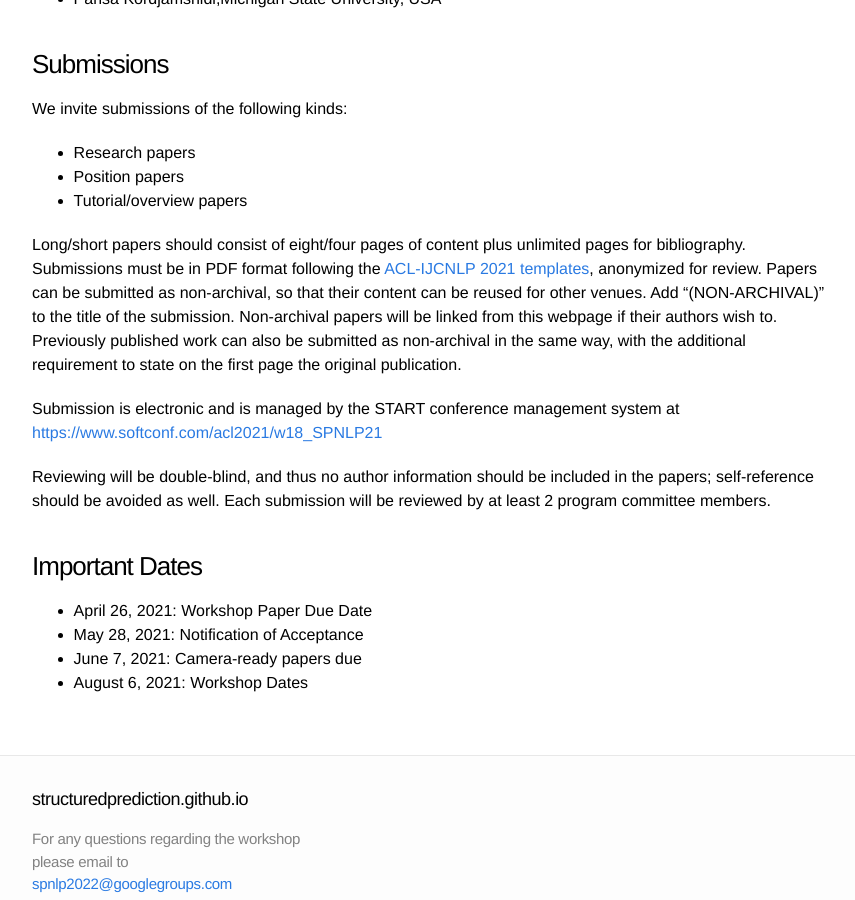
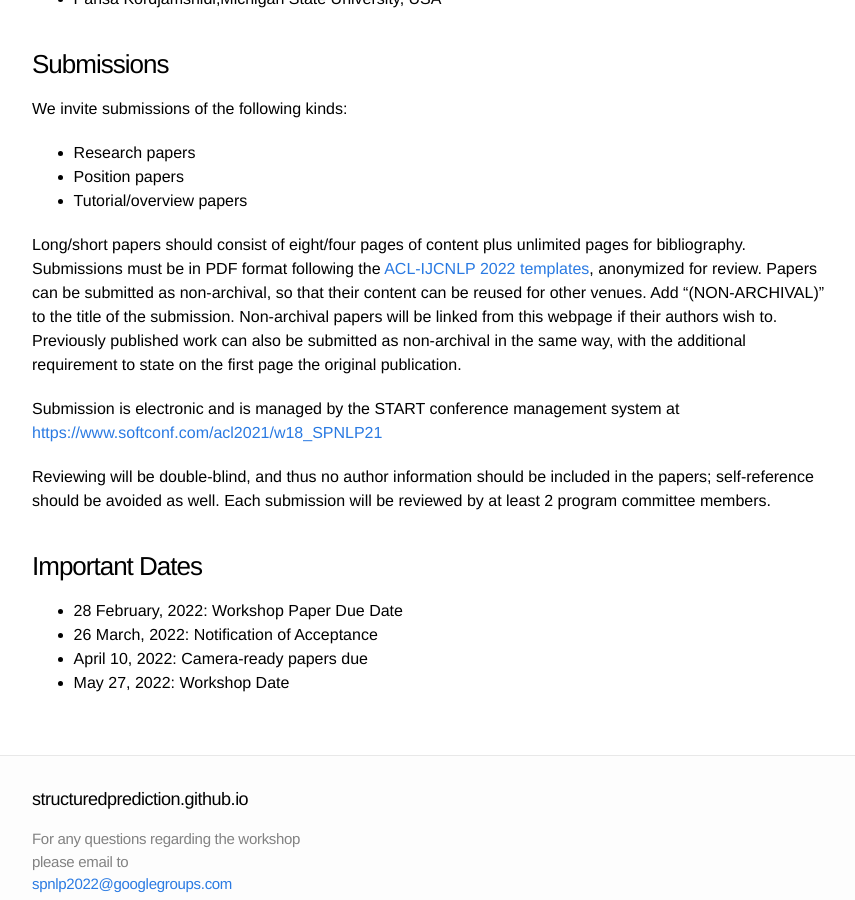
Before and after one commit to structuredprediction/structuredprediction.github.io, a Jekyll site: the page built from SPNLP22/1_cfp.md, in a window 1280 px wide and 900 px high, scrolled down 2138 px. Shown: the whole window, without its empty margins (208-1063 px from the left). Built offline with Jekyll 4.4.1, drawn with Linux system fonts in a browser that asks for light colours.

Commit message:
Update 1_cfp.md

```diff
--- a/SPNLP22/1_cfp.md
+++ b/SPNLP22/1_cfp.md
@@ -78,7 +78,7 @@ We invite submissions of the following kinds:
 *  Position papers
 *  Tutorial/overview papers
 
-Long/short papers should consist of eight/four pages of content plus unlimited pages for bibliography. Submissions must be in PDF format following the [ACL-IJCNLP 2021 templates](https://2021.aclweb.org/calls/papers/#submissions), anonymized for review. Papers can be submitted as non-archival, so that their content can be reused for other venues. Add "(NON-ARCHIVAL)" to the title of the submission. Non-archival papers will be linked from this webpage if their authors wish to. Previously published work can also be submitted as non-archival in the same way, with the additional requirement to state on the first page the original publication.
+Long/short papers should consist of eight/four pages of content plus unlimited pages for bibliography. Submissions must be in PDF format following the [ACL-IJCNLP 2022 templates](https://2022.aclweb.org/calls/papers/#submissions), anonymized for review. Papers can be submitted as non-archival, so that their content can be reused for other venues. Add "(NON-ARCHIVAL)" to the title of the submission. Non-archival papers will be linked from this webpage if their authors wish to. Previously published work can also be submitted as non-archival in the same way, with the additional requirement to state on the first page the original publication.
 <!--To mark your submission as non-archival, check the corresponding checkbox on the submission form. -->
 
 Submission is electronic and is managed by the START conference management system at
@@ -87,7 +87,7 @@ Submission is electronic and is managed by the START conference management syste
 Reviewing will be double-blind, and thus no author information should be included in the papers; self-reference should be avoided as well. Each submission will be reviewed by at least 2 program committee members.
 
 ### Important Dates
-- April 26, 2021: Workshop Paper Due Date
-- May 28, 2021: Notification of Acceptance
-- June 7, 2021: Camera-ready papers due
-- August 6, 2021: Workshop Dates
+- 28 February, 2022: Workshop Paper Due Date
+- 26 March, 2022: Notification of Acceptance
+- April 10, 2022: Camera-ready papers due
+- May 27, 2022: Workshop Date
```
